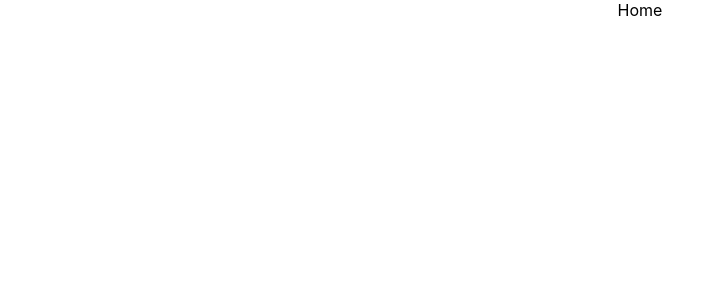
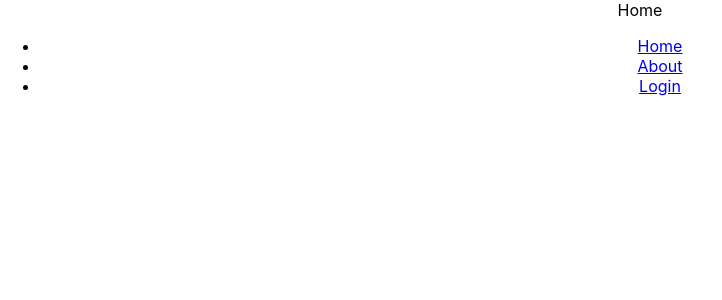
Before and after one commit to tinalr/recipebox-gdihackathon2022, a React (Create React App) app: page / in a window 1280 px wide. Shown: the top 300 px of the page, without its empty margins (0-722 px from the left). Built offline with nearby package versions, Linux system fonts and the light colour scheme.

Commit message:
react-router basic setup complete

```diff
--- a/src/App.js
+++ b/src/App.js
@@ -19,25 +19,25 @@ function App() {
     <main className="App">
 
       <Routes>
-        <Route path='/' element={<LandingPage />} exact />
-        <Route path='/login' element={<LoginRegisterPage />} />
-        <Route path='/about' element={<AboutUsPage />} />
+        <Route path='/' element={<LandingPage />} />
+        <Route path='login' element={<LoginRegisterPage />} />
+        <Route path='about' element={<AboutUsPage />} />
         <Route element={Error} />
       </Routes>
 
-        {/* <nav>
+        <nav>
           <ul>
             <li>
               <Link to="/">Home</Link>
             </li>
             <li>
-              <Link to="/about">About</Link>
+              <Link to="about">About</Link>
             </li>
             <li>
-              <Link to="/login">Login</Link>
+              <Link to="login">Login</Link>
             </li>
           </ul>
-        </nav> */}
+        </nav>
 
       {/* <Routes>
         <Route path="/about">
```
